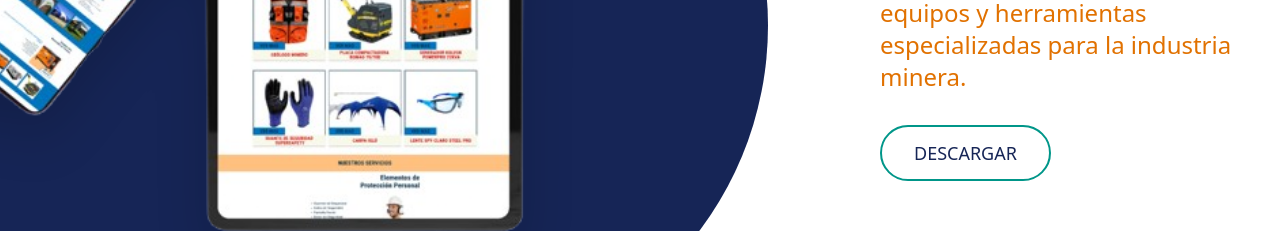
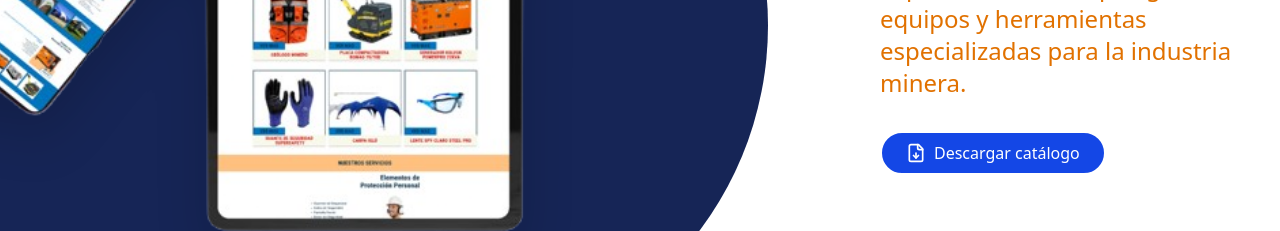
Before and after one commit to Castillos-Spa/Epsuminv1, a Next.js app: page / in a window 1280 px wide. Shown: the part 1960-2191 px from the top of the page. Built offline with nearby package versions, Linux system fonts and the light colour scheme.

Commit message:
feat: add PdfDownloadButton component and replace download link in CatalogoProductos fix: update SeccionContacto to include spacing adjustments refactor: remove WhatsAppButton component

```diff
--- a/src/components/sections/home/CatalogoDescarga.tsx
+++ b/src/components/sections/home/CatalogoDescarga.tsx
@@ -1,3 +1,4 @@
+import PdfDownloadButton from "@/components/ui/PdfButton"
 import Image from "next/image"
 import Link from "next/link"
 
@@ -32,12 +33,7 @@ export default function CatalogoProductos() {
               Explore nuestra amplia gama de equipos y herramientas especializadas para la industria minera.
             </p>
 
-            <Link
-              href="#descargar"
-              className="inline-flex items-center justify-center rounded-full border-2 border-teal-600 px-8 py-3 text-lg font-medium text-blue-950 transition-colors hover:bg-teal-600 hover:text-white"
-            >
-              DESCARGAR
-            </Link>
+            <PdfDownloadButton  className="rounded-full border-2 border-white px-6 py-2 font-medium text-white bg-blue-700 transition transform duration-300 hover:scale-105 hover:bg-blue-600"/>
           </div>
         </div>
       </div>
--- a/src/components/sections/servicios/ServicioInfo.tsx
+++ b/src/components/sections/servicios/ServicioInfo.tsx
@@ -55,6 +55,7 @@ export default function SeccionContacto() {
           >
             SOLICITAR COTIZACIÓN
           </a>
+
         </div>
       </div>
     </section>
--- /dev/null
+++ b/src/components/ui/PdfButton.tsx
@@ -0,0 +1,38 @@
+// En /src/components/utils/PdfDownloadButton.jsx
+"use client";
+
+import { useState } from "react";
+import { FileDown } from "lucide-react"; // Icono para descarga
+
+export default function PdfDownloadButton({ className }) {
+  const [isLoading, setIsLoading] = useState(false);
+
+  // ID del PDF en Drive - Reemplaza con tu ID real
+  const pdfId = "14skQ9Q3uTj59E7PA0x-qT2NrZsXiJ6dV";
+  const pdfUrl = `https://drive.google.com/uc?export=download&id=${pdfId}`;
+
+  const handleDownload = (e) => {
+    // Opcional: Si quieres añadir un indicador de carga
+    setIsLoading(true);
+
+    // Simular un pequeño retraso para mostrar el estado de carga
+    setTimeout(() => {
+      setIsLoading(false);
+    }, 1500);
+
+    // El navegador manejará la descarga automáticamente
+  };
+
+  return (
+    <a
+      href={pdfUrl}
+      onClick={handleDownload}
+      className={`inline-flex items-center ${className}`}
+      target="_blank"
+      rel="noopener noreferrer"
+    >
+      <FileDown className="mr-2 h-5 w-5" />
+      {isLoading ? "Descargando..." : "Descargar catálogo"}
+    </a>
+  );
+}
--- a/src/components/wsp/WhatsAppButton.js
+++ /dev/null
@@ -1,35 +0,0 @@
-// components/WhatsAppButton.js
-import React from 'react';
-
-
-const WhatsAppButton = ({ phoneNumber }) => {
-  const whatsappLink = `https://wa.me/${phoneNumber}`;
-
-  return (
-    <a
-      href={whatsappLink}
-      target="_blank"
-      rel="noopener noreferrer"
-      style={{
-        position: 'fixed',
-        bottom: '20px',
-        right: '20px',
-        backgroundColor: '#25D366', // Color de WhatsApp
-        color: 'white',
-        borderRadius: '50%',
-        width: '60px',
-        height: '60px',
-        display: 'flex',
-        justifyContent: 'center',
-        alignItems: 'center',
-        fontSize: '24px',
-        boxShadow: '2px 2px 5px rgba(0, 0, 0, 0.2)',
-        zIndex: 1000, // Asegura que esté por encima de otros elementos
-      }}
-    >
-      <i className="fab fa-whatsapp"></i> {/* Necesitarás Font Awesome o un icono similar */}
-    </a>
-  );
-};
-
-export default WhatsAppButton;
```
